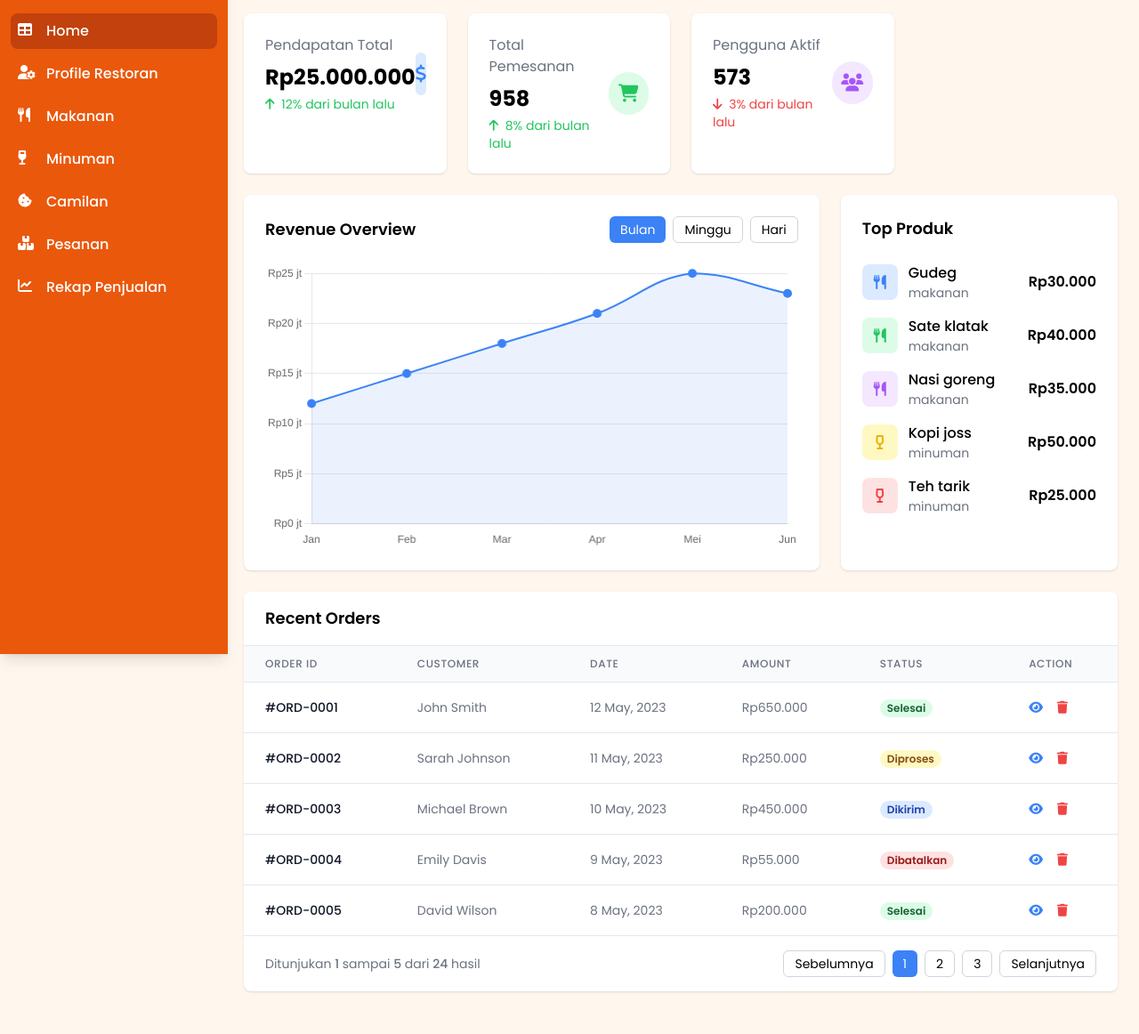
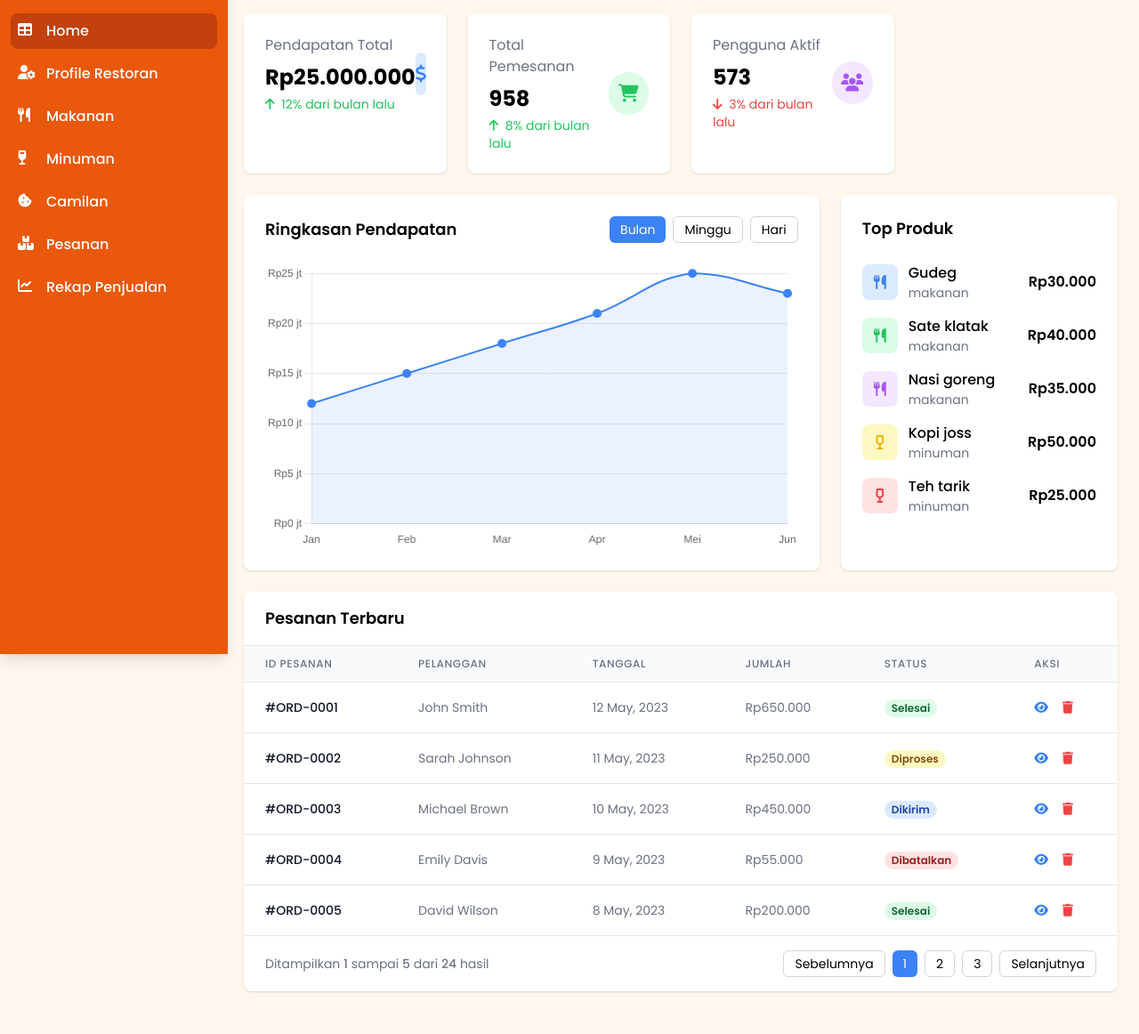
Before and after one commit to sweeefff/Jogfoodv.1.0, a Laravel app: page /rekap in a window 1280 px wide. Shown: the part 65-1227 px from the top of the page at 89% size. Run offline with Laravel 12, Linux system fonts and the light colour scheme; some libraries are stand-ins or nearby versions.

Commit message:
perbaikan rekap

```diff
--- a/resources/views/pages/rekap.blade.php
+++ b/resources/views/pages/rekap.blade.php
@@ -68,7 +68,7 @@
             <div class="grid grid-cols-1 lg:grid-cols-3 gap-6 mb-6">
                 <div class="bg-white rounded-lg shadow p-6 lg:col-span-2">
                     <div class="flex items-center justify-between mb-6">
-                        <h2 class="text-lg font-semibold">Revenue Overview</h2>
+                        <h2 class="text-lg font-semibold">Ringkasan Pendapatan</h2>
                         <div class="flex space-x-2">
                             <button id="monthBtn" class="px-3 py-1 text-sm bg-blue-500 text-white rounded-md">Bulan</button>
                             <button id="weekBtn" class="px-3 py-1 text-sm bg-white border border-gray-300 rounded-md">Minggu</button>
@@ -139,18 +139,18 @@
             <!-- Recent Orders Table -->
             <div class="bg-white rounded-lg shadow overflow-hidden mb-6">
                 <div class="px-6 py-4 border-b border-gray-200">
-                    <h2 class="text-lg font-semibold">Recent Orders</h2>
+                    <h2 class="text-lg font-semibold">Pesanan Terbaru</h2>
                 </div>
                 <div class="overflow-x-auto">
                     <table class="min-w-full divide-y divide-gray-200">
                         <thead class="bg-gray-50">
                             <tr>
-                                <th class="px-6 py-3 text-left text-xs font-medium text-gray-500 uppercase tracking-wider">Order ID</th>
-                                <th class="px-6 py-3 text-left text-xs font-medium text-gray-500 uppercase tracking-wider">Customer</th>
-                                <th class="px-6 py-3 text-left text-xs font-medium text-gray-500 uppercase tracking-wider">Date</th>
-                                <th class="px-6 py-3 text-left text-xs font-medium text-gray-500 uppercase tracking-wider">Amount</th>
+                                <th class="px-6 py-3 text-left text-xs font-medium text-gray-500 uppercase tracking-wider">ID Pesanan</th>
+                                <th class="px-6 py-3 text-left text-xs font-medium text-gray-500 uppercase tracking-wider">Pelanggan</th>
+                                <th class="px-6 py-3 text-left text-xs font-medium text-gray-500 uppercase tracking-wider">Tanggal</th>
+                                <th class="px-6 py-3 text-left text-xs font-medium text-gray-500 uppercase tracking-wider">Jumlah</th>
                                 <th class="px-6 py-3 text-left text-xs font-medium text-gray-500 uppercase tracking-wider">Status</th>
-                                <th class="px-6 py-3 text-left text-xs font-medium text-gray-500 uppercase tracking-wider">Action</th>
+                                <th class="px-6 py-3 text-left text-xs font-medium text-gray-500 uppercase tracking-wider">Aksi</th>
                             </tr>
                         </thead>
                         <tbody class="bg-white divide-y divide-gray-200">
@@ -224,7 +224,7 @@
                 </div>
                 <div class="px-6 py-4 border-t border-gray-200 flex items-center justify-between">
                     <div class="text-sm text-gray-500">
-                        Ditunjukan <span class="font-medium">1</span> sampai <span class="font-medium">5</span> dari <span class="font-medium">24</span> hasil
+                        Ditampilkan <span class="font-medium">1</span> sampai <span class="font-medium">5</span> dari <span class="font-medium">24</span> hasil
                     </div>
                     <div class="flex space-x-2">
                         <button class="px-3 py-1 border border-gray-300 rounded-md text-sm">Sebelumnya</button>
```
